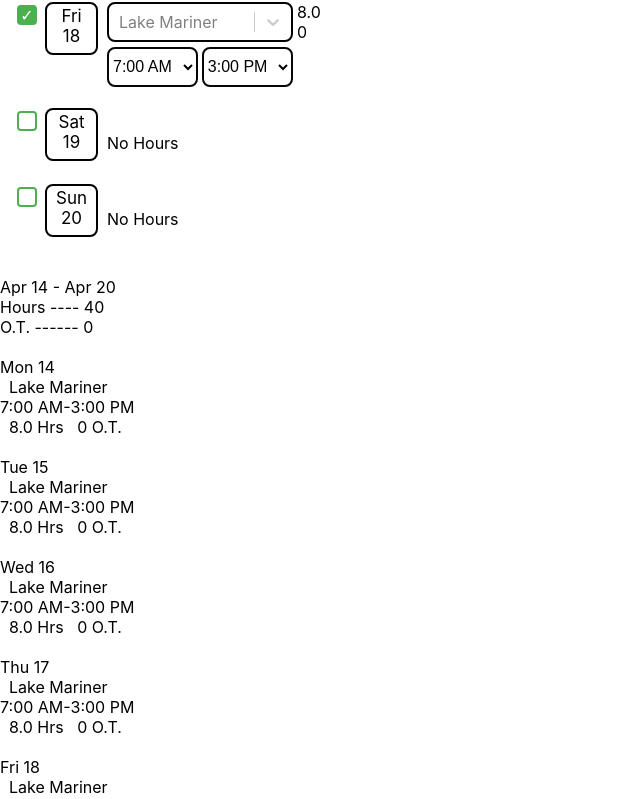
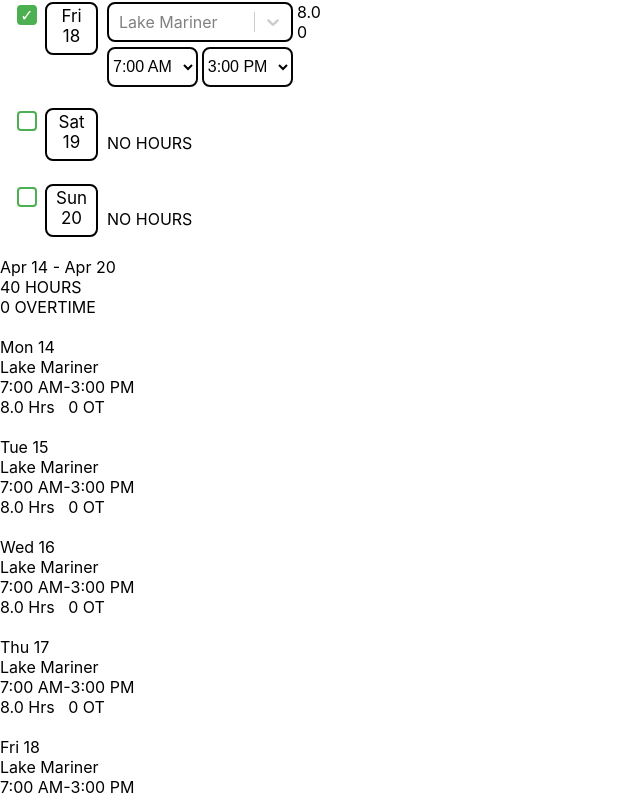
Before and after one commit to bradronto/bradronto.github.io, a React (Create React App) app in the folder timekeep/: page / in a window 1280 px wide. Shown: the part 573-1372 px from the top of the page, without its empty margins (0-640 px from the left). Built offline with nearby package versions, Linux system fonts and the light colour scheme.

Commit message:
and another..

```diff
--- a/timekeep/package.json
+++ b/timekeep/package.json
@@ -11,6 +11,7 @@
     "@testing-library/jest-dom": "^6.6.3",
     "@testing-library/react": "^16.2.0",
     "@testing-library/user-event": "^13.5.0",
+    "lodash": "^4.17.21",
     "react": "^19.1.0",
     "react-dom": "^19.1.0",
     "react-scripts": "5.0.1",
--- a/timekeep/src/components/plain-txt.js
+++ b/timekeep/src/components/plain-txt.js
@@ -21,21 +21,21 @@ const plainText = (workHours,changeWeek) => {
 
 <div  className="blue"  >
 
-        <br /> {getMonth(changeWeek)}      {/*  date range header     */}
+        {getMonth(changeWeek)}      {/*  date range header     */}
         <br></br>
-        <span>Hours ---- {reg}   <br /> O.T. ------ {ot} </span>
+        <span>{reg} HOURS  <br />{ot} OVERTIME </span>
         <br></br><br />
         {daysOfWeek.map((day, index) => (
         <div   key={index}  >
           {workHours[index].isChecked ? (// only show hours for checked days
         <><span style={{ marginLeft:"0px"}}>{daysOfWeek[index]}</span>
-          <br />&nbsp;&nbsp;{workHours[index].job} <br></br>{/*   job name    */}
+          <br />{workHours[index].job} <br></br>{/*   job name    */}
              <span  className="indent">{workHours[index].start}-{workHours[index].end} <br></br>
-            &nbsp;&nbsp;{index<5?(
+            {index<5?(
                 <>
 
                 {calculateTotalHours(workHours[index].start, workHours[index].end)>8?8:calculateTotalHours(workHours[index].start, workHours[index].end).toFixed(1)} Hrs
-                &nbsp;&nbsp;{calculateTotalHours(workHours[index].start, workHours[index].end)>8?calculateTotalHours(workHours[index].start, workHours[index].end).toFixed(1)-8:0} O.T.
+                &nbsp;&nbsp;{calculateTotalHours(workHours[index].start, workHours[index].end)>8?calculateTotalHours(workHours[index].start, workHours[index].end).toFixed(1)-8:0} OT
 
               </>
                ) : (
@@ -58,7 +58,7 @@ const plainText = (workHours,changeWeek) => {
               <>
                {daysOfWeek[index] }
                <br />
-               &nbsp; &nbsp;No Hours
+              NO HOURS
                <br /><br />
               </>
             )}
--- a/timekeep/src/components/work-hours.js
+++ b/timekeep/src/components/work-hours.js
@@ -9,6 +9,17 @@ import weekTotal from "./week-total";
 import plainText from "./plain-txt";
 import Select from "react-select";
 import ProMenu from "./menu";
+//import CapitalizeWords from "./capitalize"
+//import CapitalizeWords from "./capitalize";
+import _ from "lodash";
+
+const CapitalizeWords = ( text ) => {
+  const capitalizedText = _.startCase(_.toLower(text));
+
+  return capitalizedText;
+};
+
+
 
 const WorkHoursTracker = () => {
 
@@ -173,14 +184,17 @@ const handleMenu = (e) =>
 
           else if (newOption.trim() && !jobNames.includes(newOption)) // new job name was entered
             {
-        updatedWorkHours[index].job = newOption; //add job
-        setJobNames([...jobNames, newOption]);
-        setJobOptions([{value:newOption, label:newOption},...jobOptions]);
+              const newOption1 = CapitalizeWords(newOption);
+        //const newOption1 = newOption.toUpperCase();
+       // setNewOption(newOption.toUpperCase())
+        updatedWorkHours[index].job = newOption1; //add job
+        setJobNames([...jobNames, newOption1]);
+        setJobOptions([{value:newOption1, label:newOption1},...jobOptions]);
         updatedWorkHours[index].showNew = false;
 
         if(jobNames.length===0){
           console.log("spread the jobs");
-          updatedWorkHours.map((record)=>{record.job = newOption}
+          updatedWorkHours.map((record)=>{record.job = newOption1}
         ) }
 
 
@@ -305,7 +319,7 @@ const handleMenu = (e) =>
            {console.log(newOption,workHours[index].showNew)}
           <input className="cool-input" ref={inputRef}
             type="text"
-            onChange={(e) => setNewOption(e.target.value)}
+            onChange={(e) => setNewOption(e.target.value.toUpperCase())}
             placeholder="new job name"
             onKeyDown={(e)=>{
               if(e.key==="Enter"){
@@ -372,7 +386,7 @@ const handleMenu = (e) =>
          </>
       ) : (
         <>
-          <p className="cool-span"> No Hours   </p>
+          <p className="cool-span"> NO HOURS   </p>
         </>
       )}
         </div>
```
Also changed, not shown: 2 other files (tests, documents, lock files or other folders).
